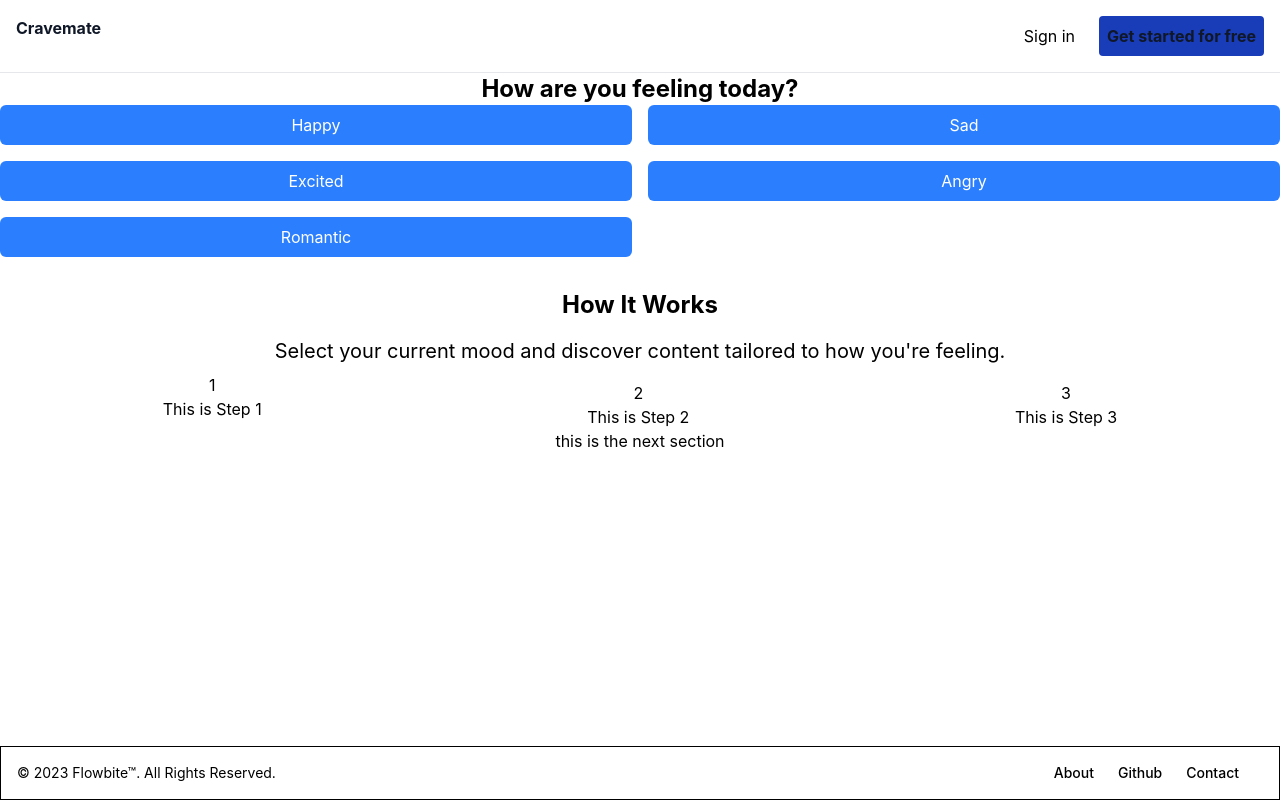
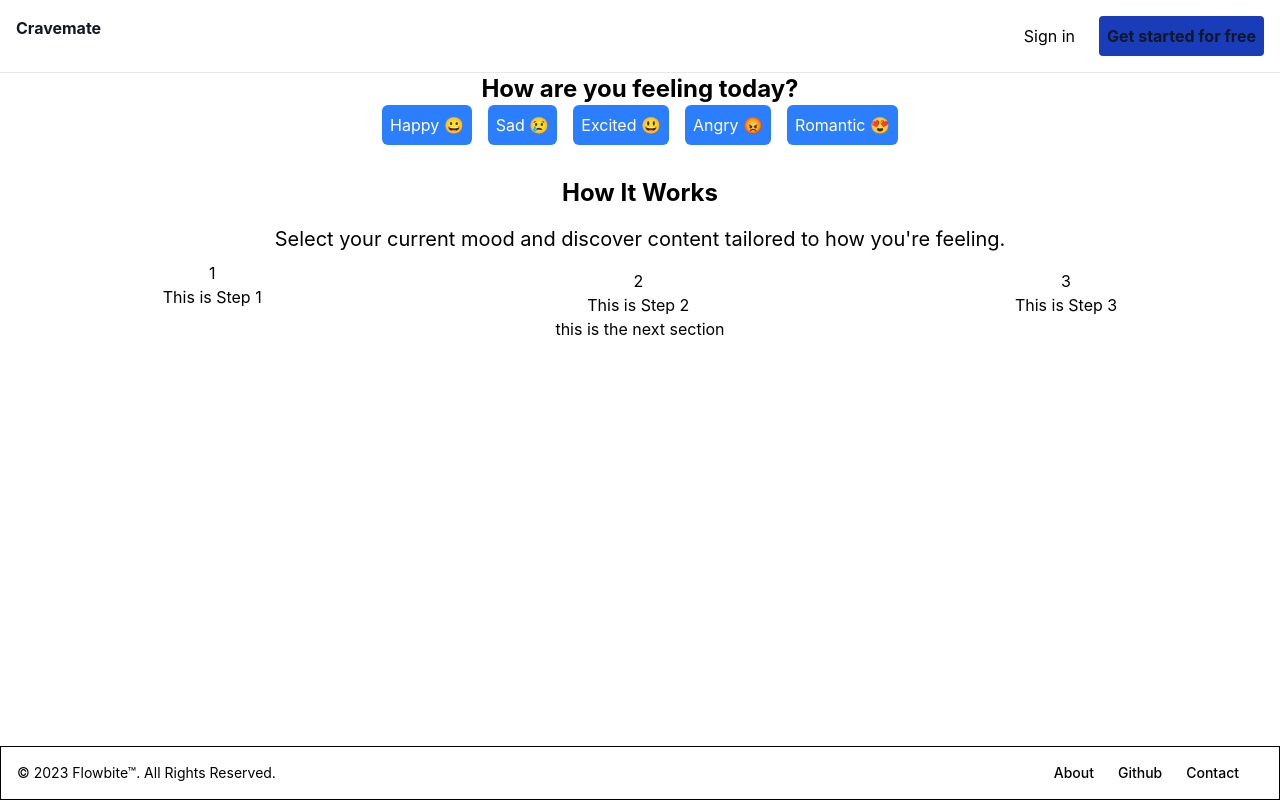
Before and after one commit to GikaiA/Cravemate, a React (Vite) app in the folder cravemate/: page / in a window 1280 px wide. Built offline with nearby package versions, Linux system fonts and the light colour scheme.

Commit message:
added emojis and centered mood buttons

```diff
--- a/cravemate/src/pages/components/MoodPicker.jsx
+++ b/cravemate/src/pages/components/MoodPicker.jsx
@@ -1,10 +1,10 @@
 import React from 'react';
 
-const moods = ['Happy', 'Sad', 'Excited', 'Angry', 'Romantic'];
+const moods = ['Happy 😀', 'Sad 😢', 'Excited 😃', 'Angry 😡 ', 'Romantic 😍'];
 
 export default function MoodPicker({ onSelect }) {
   return (
-    <div className="grid grid-cols-2 gap-4">
+    <div className="flex justify-center gap-4 text-align">
       {moods.map((mood) => (
         <button
           key={mood}
```
